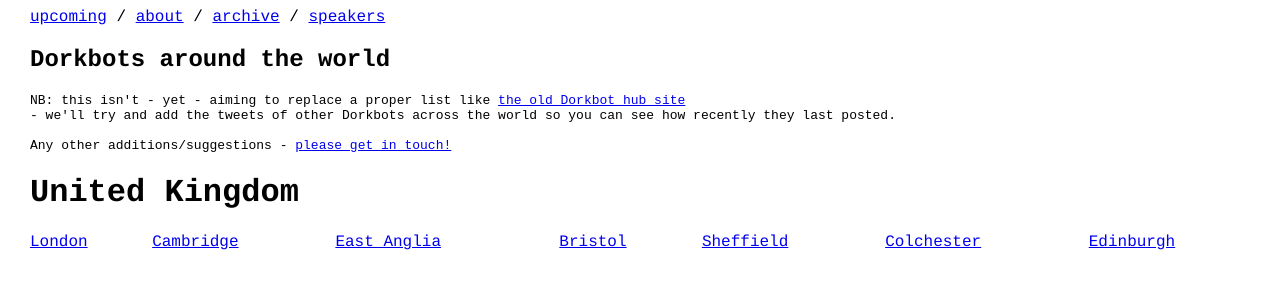
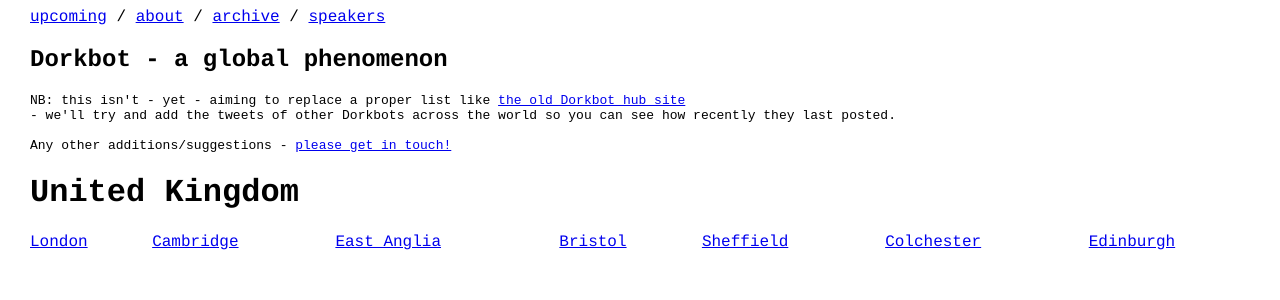
Before and after one commit to dorkbotlondon/dorkbotlondon.github.io, a Jekyll site: the page built from world.html, in a window 1280 px wide. Shown: the top 300 px of the page. Built offline with Jekyll 4.4.1, drawn with Linux system fonts in a browser that asks for light colours; Markdown is read by kramdown in place of the engine named in the settings; comment, search, counter and statistics services are not loaded.

Commit message:
Update world.html

```diff
--- a/world.html
+++ b/world.html
@@ -1,6 +1,6 @@
 ---
 layout: page
-title: Dorkbots around the world
+title: Dorkbot - a global phenomenon
 permalink: /world/
 ---
 <pre>
```
